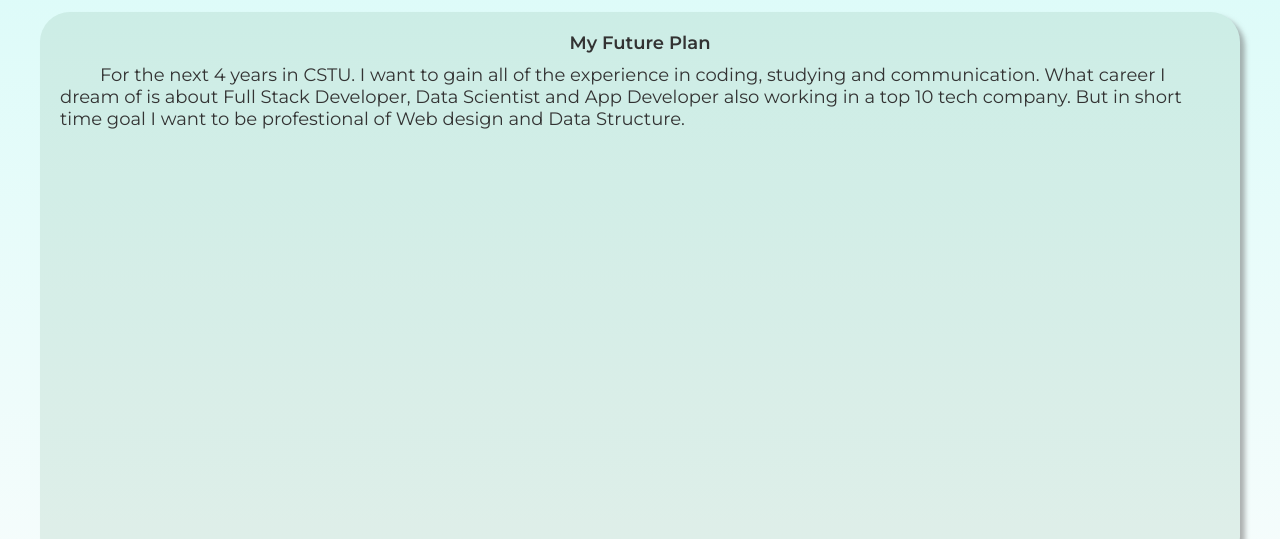
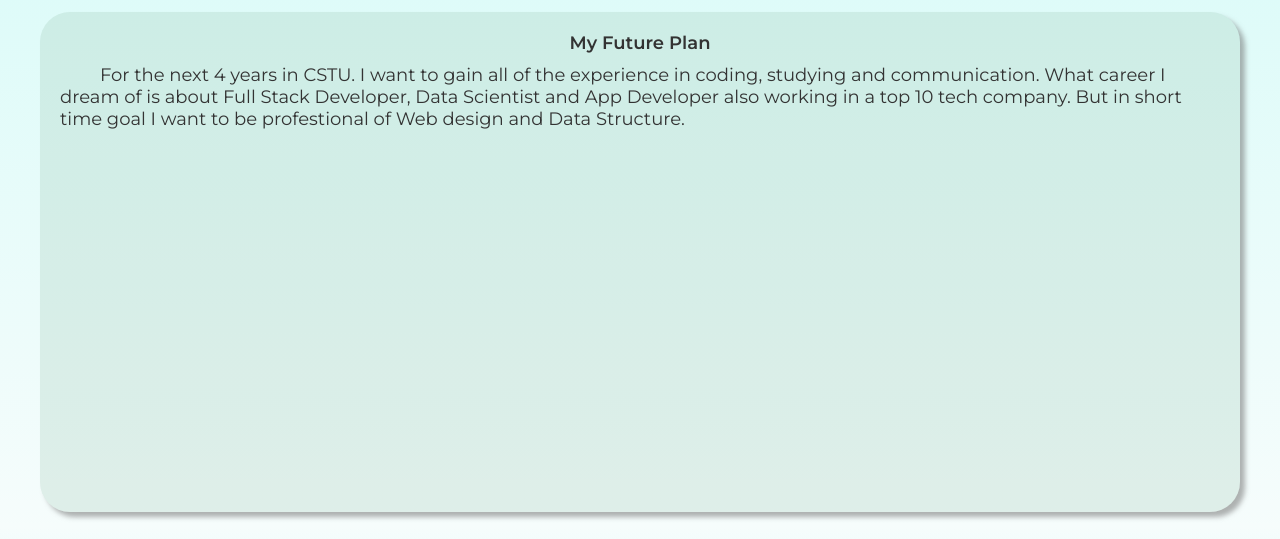
Before and after one commit to charkpongpaksa/6709540055_MyCSTUStory, a plain HTML site: page myfuture.html in a window 1280 px wide. Shown: the part 179-718 px from the top of the page. Drawn offline with Linux system fonts and the light colour scheme.

Commit message:
sizing info border

```diff
--- a/mystyle.css
+++ b/mystyle.css
@@ -156,7 +156,7 @@ main {
 }
 
 .info #nameinfo {
-    font-size: 80px;
+    font-size: 70px;
     font-weight: 400;
 }
 
@@ -316,9 +316,7 @@ main {
 
 
 /*--------------------------------------------MyFuture--------------------------------------------*/
-#body_future {
-    overflow: hidden;
-}
+
 
 .container_future {
     display: flex;
@@ -329,7 +327,7 @@ main {
     background-color: rgba(136, 185, 162, 0.212);;
     box-shadow: 5px 5px 5px rgb(104, 103, 103, 0.5);
     width: 1200px;
-    height: 555px;
+    height: 500px;
     padding: 20px;
     margin: 15px;
 }
```
